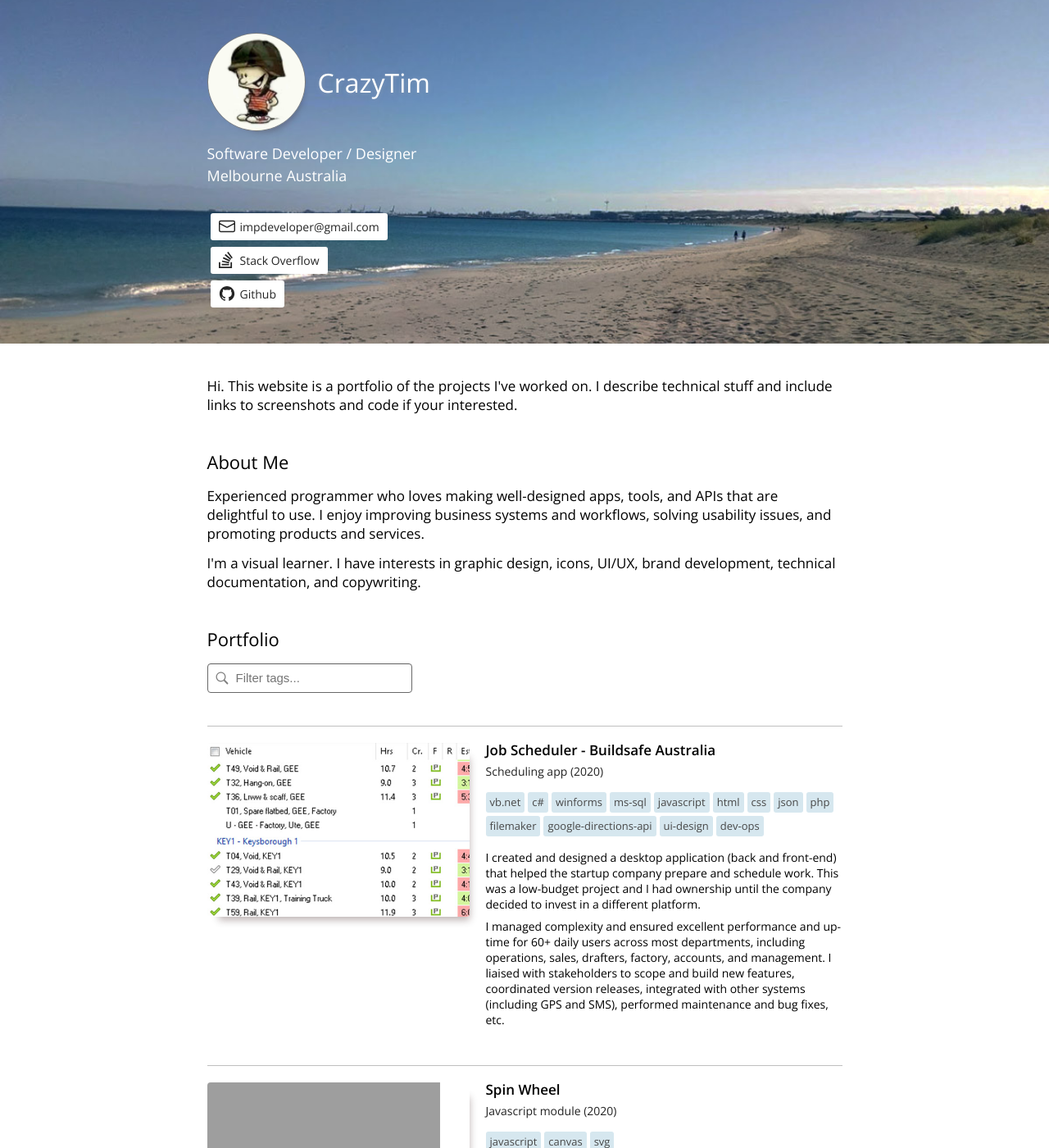
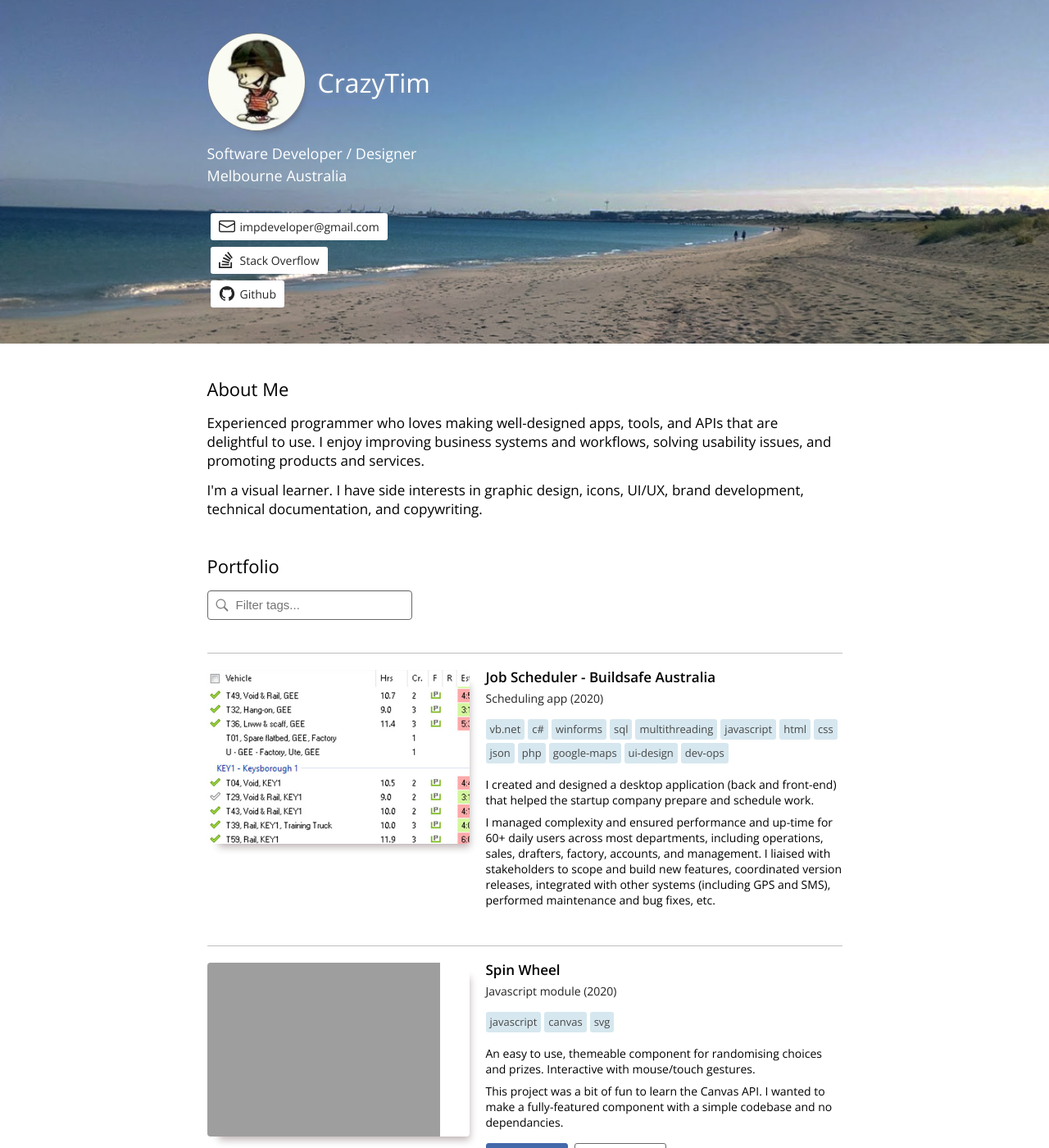
Before and after one commit to CrazyTim/crazytim-portfolio, a Jekyll site: the page built from index.html, in a window 1280 px wide and 1400 px high. Shown: the whole window at 82% size. Built offline with Jekyll 4.4.1, drawn with Linux system fonts in a browser that asks for light colours.

Commit message:
Tweak wording and remove intro

```diff
--- a/index.html
+++ b/index.html
@@ -63,14 +63,6 @@ title: 'CrazyTim - Software Developer / Designer'
       </div>
     </section>
 
-    <section class="intro">
-      <div class="content-wrapper">
-
-        <p>Hi. This website is a portfolio of the projects I've worked on. I describe technical stuff and include links to screenshots and code if your interested.</p>
-
-      </div>
-    </section>
-
     <section class="about-me">
       <div class="content-wrapper">
 
@@ -78,7 +70,7 @@ title: 'CrazyTim - Software Developer / Designer'
 
         <p>Experienced programmer who loves making well-designed apps, tools, and APIs that are delightful to use. I enjoy improving business systems and workflows, solving usability issues, and promoting products and services.</p>
 
-        <p>I'm a visual learner. I have interests in graphic design, icons, UI/UX, brand development, technical documentation, and copywriting.</p>
+        <p>I'm a visual learner. I have side interests in graphic design, icons, UI/UX, brand development, technical documentation, and copywriting.</p>
 
       </div>
     </section>
@@ -130,10 +122,10 @@ title: 'CrazyTim - Software Developer / Designer'
           <div>
             <h4>Job Scheduler - Buildsafe Australia</h4>
             <div class="description">Scheduling app (2020)</div>
-            <div class="tags">vb.net,c#,winforms,ms-sql,javascript,html,css,json,php,filemaker,google-directions-api,ui-design,dev-ops</div>
+            <div class="tags">vb.net,c#,winforms,sql,multithreading,javascript,html,css,json,php,google-maps,ui-design,dev-ops</div>
             <div class="content">
-              <p>I created and designed a desktop application (back and front-end) that helped the startup company prepare and schedule work. This was a low-budget project and I had ownership until the company decided to invest in a different platform.</p>
-              <p>I managed complexity and ensured excellent performance and up-time for 60+ daily users across most departments, including operations, sales, drafters, factory, accounts, and management. I liaised with stakeholders to scope and build new features, coordinated version releases, integrated with other systems (including GPS and SMS), performed maintenance and bug fixes, etc.</p>
+              <p>I created and designed a desktop application (back and front-end) that helped the startup company prepare and schedule work.</p>
+              <p>I managed complexity and ensured performance and up-time for 60+ daily users across most departments, including operations, sales, drafters, factory, accounts, and management. I liaised with stakeholders to scope and build new features, coordinated version releases, integrated with other systems (including GPS and SMS), performed maintenance and bug fixes, etc.</p>
             </div>
           </div>
         </article>
```
